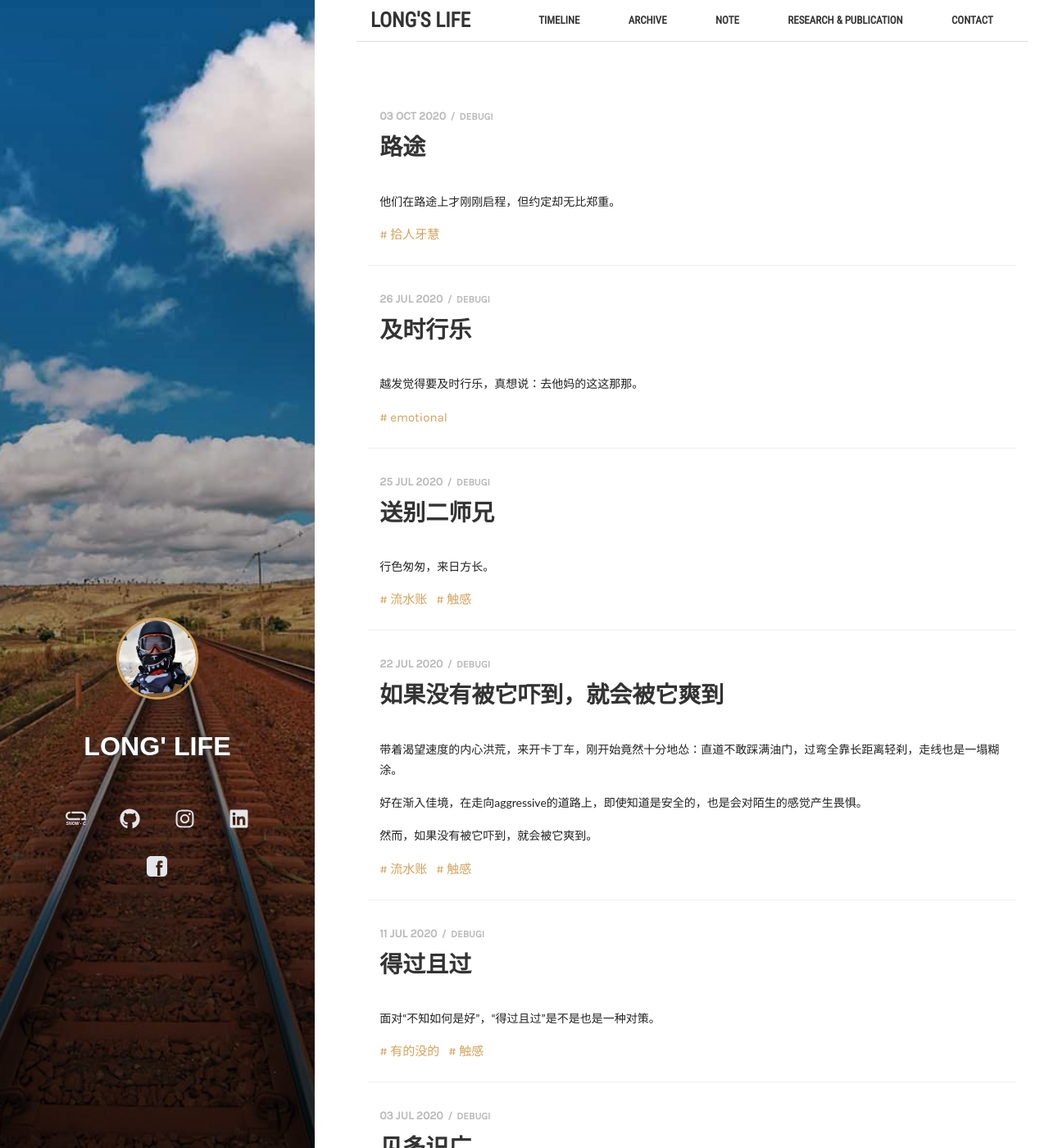
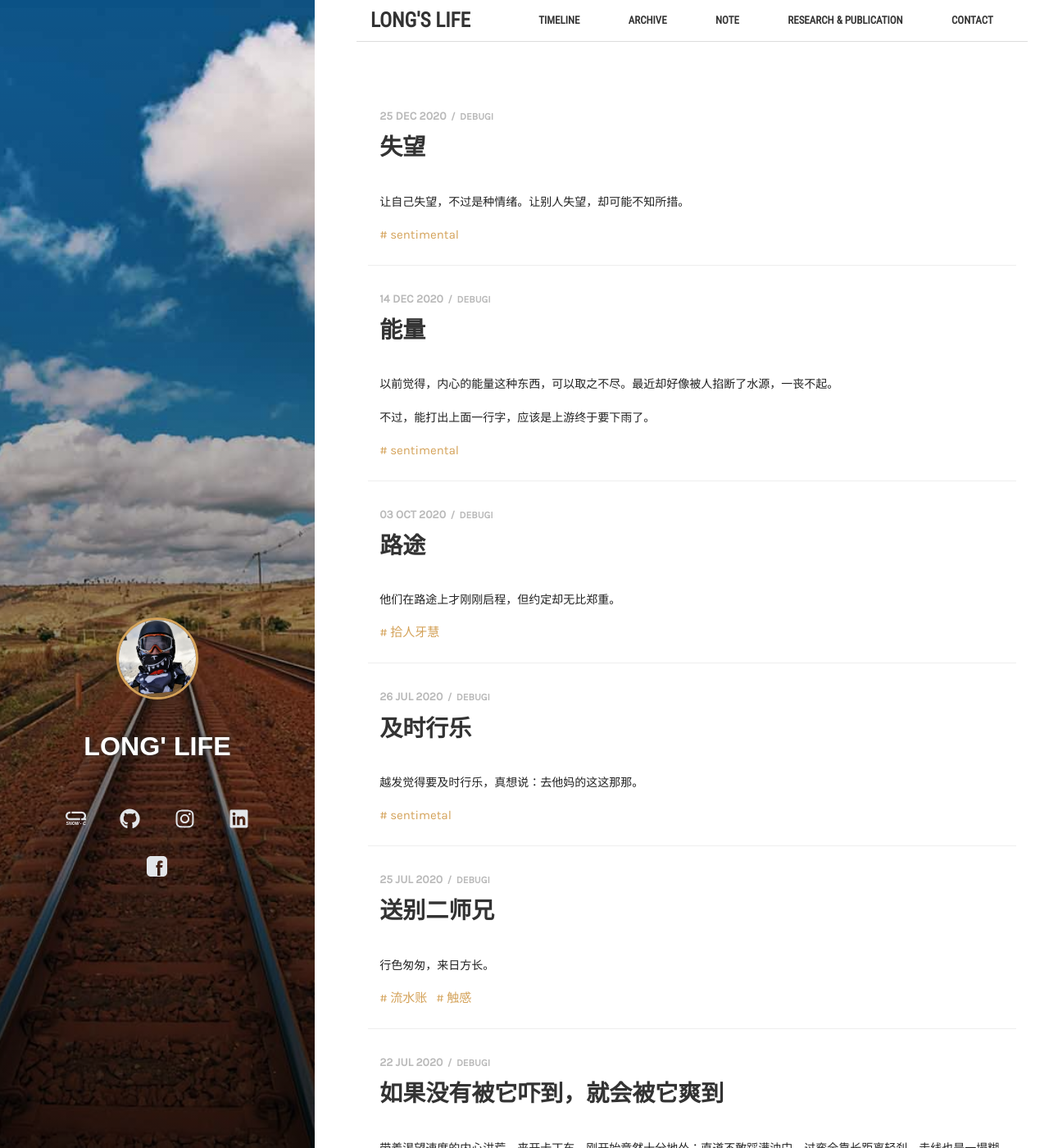
Before and after one commit to runningUnicorn/runningUnicorn.github.io, a Jekyll site: the page built from index.html, in a window 1280 px wide and 1400 px high. Shown: the whole window at 82% size. Built offline with Jekyll 4.4.1, drawn with Linux system fonts in a browser that asks for light colours; some of the changed text lies outside the part shown.

Commit message:
new_post

```diff
--- a/_posts/2020-07-26-及时行乐.md
+++ b/_posts/2020-07-26-及时行乐.md
@@ -5,7 +5,7 @@ crawlertitle: 及时行乐
 summary: 及时行乐
 date:   2020-07-26
 tags:
-    emotional
+    sentimetal
 author: debugi
 ---
 
--- /dev/null
+++ b/_posts/2020-12-14-能量.md
@@ -0,0 +1,14 @@
+---
+layout: post
+title: 能量
+crawlertitle: 能连
+summary: 能量
+date:   2020-12-14
+tags:
+    sentimental
+author: debugi
+---
+
+以前觉得，内心的能量这种东西，可以取之不尽。最近却好像被人掐断了水源，一丧不起。
+
+不过，能打出上面一行字，应该是上游终于要下雨了。
--- /dev/null
+++ b/_posts/2020-12-25-失望.md
@@ -0,0 +1,12 @@
+---
+layout: post
+title:  失望
+crawlertitle: 失望
+summary: 失望
+date:   2020-12-25
+tags:
+    sentimental
+author: debugi
+---
+
+让自己失望，不过是种情绪。让别人失望，却可能不知所措。
--- a/assets/_sass/_layout.scss
+++ b/assets/_sass/_layout.scss
@@ -396,6 +396,8 @@ article {
 
 .date {
   text-align: right;
+  margin-left: 30px;
+  margin-right: 30px;
   font-family: 'Karla', 'SimHei', sans-serif;
   float: right;
   font-size: 15px;
```
